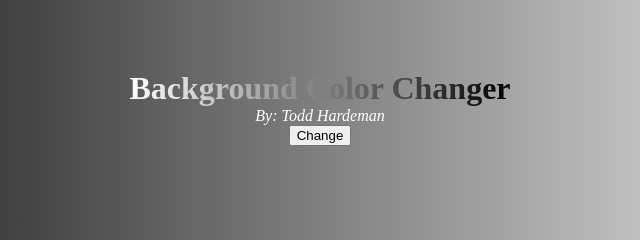
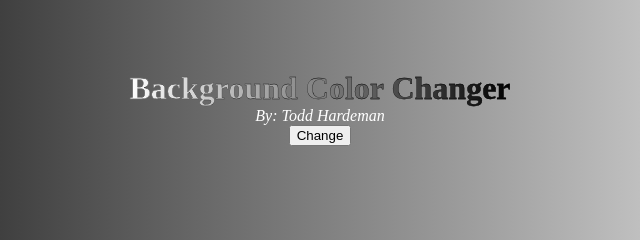
Before and after one commit to ToddHardeman/Personal---Background-Color-Changer, a plain HTML site: page index.html in a window 1280 px wide. Shown: the part 292-532 px from the top of the page, 320-960 px from the left. Drawn offline with Linux system fonts and the light colour scheme.

Commit message:
added thin border to text to increase readability

```diff
--- a/index.html
+++ b/index.html
@@ -8,6 +8,7 @@
     <title>Background Color Changer</title>
 </head>
 <body>
+    <section id="sqrOutline">
         <div class="Container">
             <label id="Title" for="Title">Background Color Changer</label>
         </div>
@@ -19,5 +20,6 @@
                 <label id='buttonText'>Change</label>
             </button>
         </div>
+    </section>
 </body>
 </html>
--- a/styles.css
+++ b/styles.css
@@ -9,13 +9,12 @@ body {
     background-image: linear-gradient(to right, black, white);
 }
 #Title {
-    color: white;
     font-weight: bolder;
     font-size: xx-large;
     background-image: linear-gradient(to right, white, black);
     -webkit-background-clip: text;
     -webkit-text-fill-color: transparent;
-
+    -webkit-text-stroke: .3px black;
 }
 #subTitle {
     color: white;
```
Lines whose indentation alone changed are shown as unchanged.
